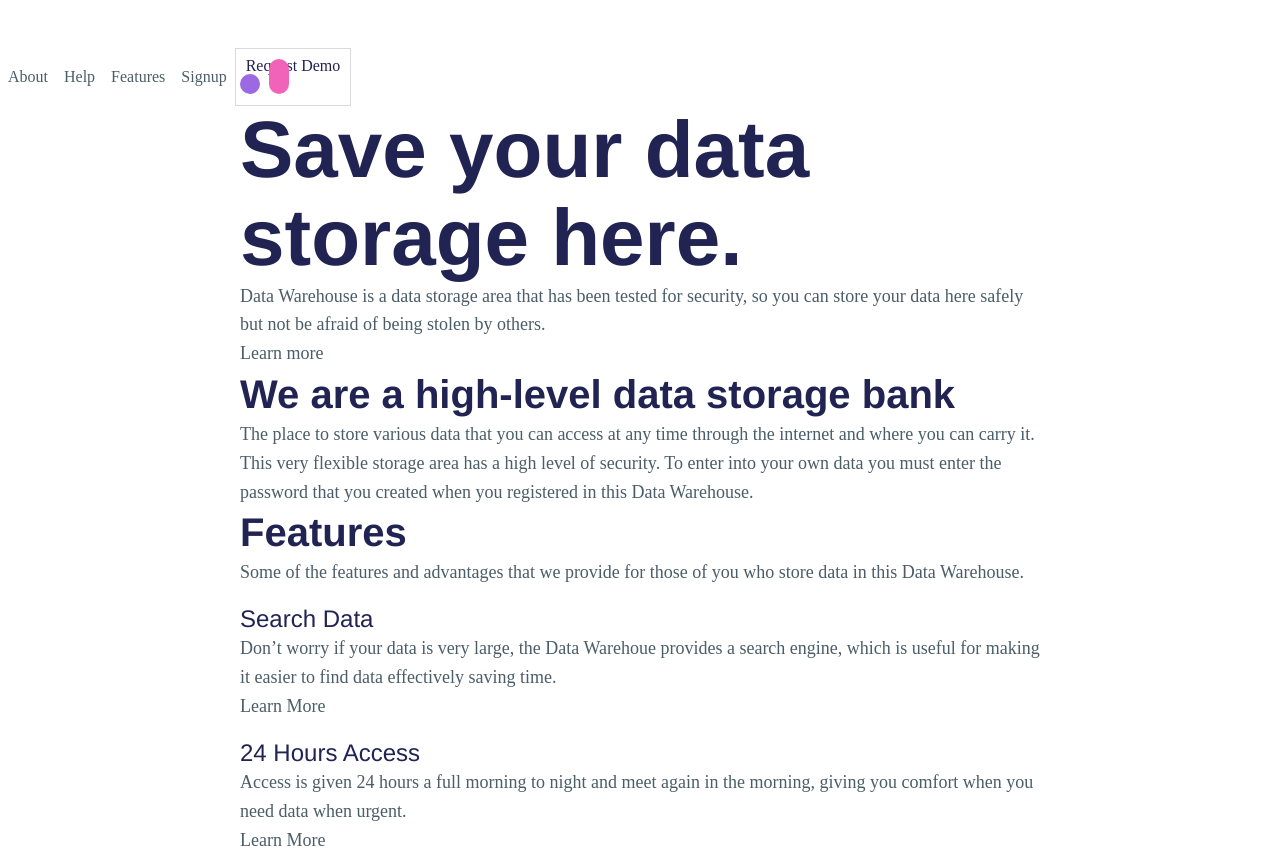
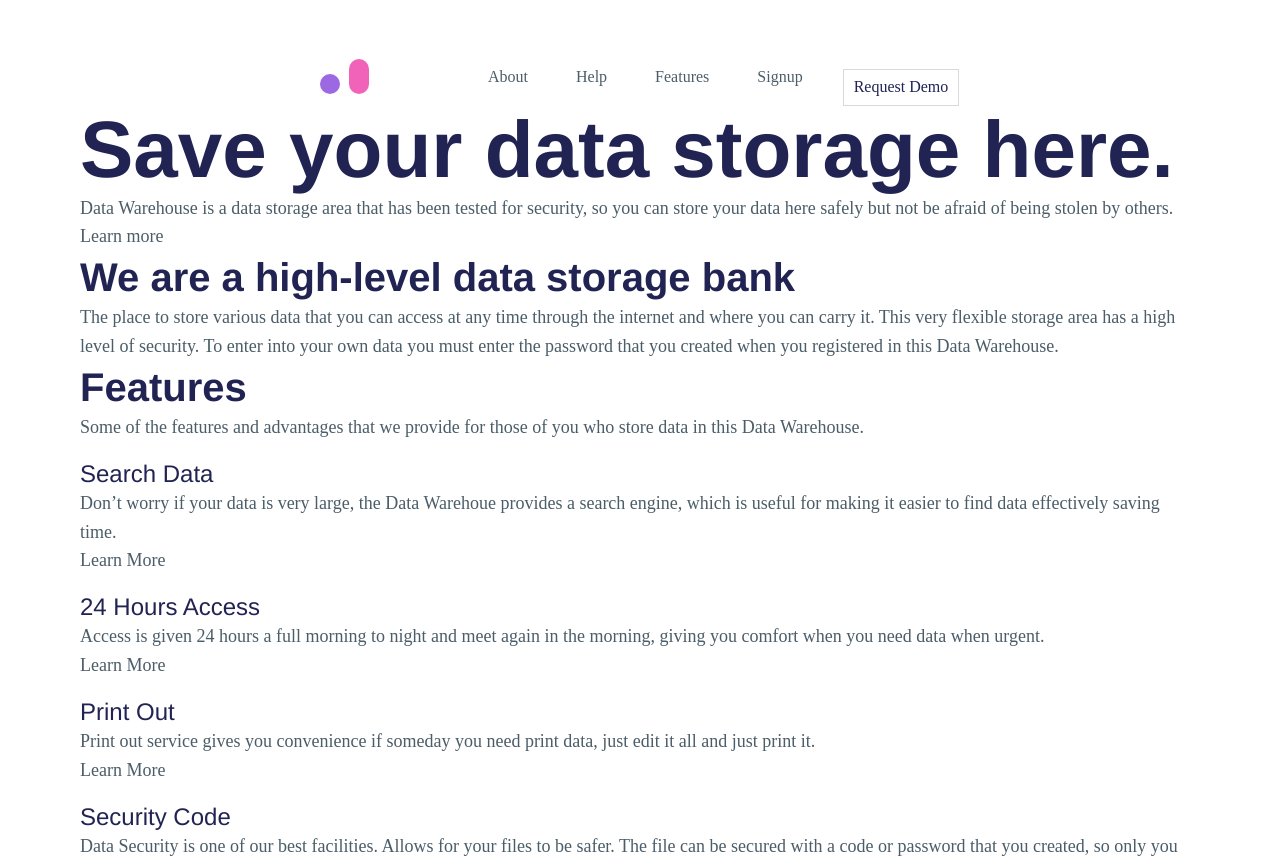
Before and after one commit to masonaviles/clickup, a website: page index.html in a window 1280 px wide. Shown: the top 857 px of the page. Drawn offline with Linux system fonts and the light colour scheme.

Commit message:
work on base styles, happy with nav so far

```diff
--- a/sass/base.scss
+++ b/sass/base.scss
@@ -1,6 +1,8 @@
-main, footer {
-    @include size-at('medium') {
-        margin: 0 15rem;
+main, footer, header {
+    @include size-at('large') {
+        width: 1120px;
+        display:block;
+        margin: 0 auto;
     }
 }
 
--- a/sass/nav.scss
+++ b/sass/nav.scss
@@ -1,6 +1,19 @@
 nav {
     display: flex;
+    flex-direction: row;
+    flex-wrap: nowrap;
     padding-top: 3rem;
+    @include size-at('medium') {
+        padding-left: 25rem;
+    }
+    li {
+        @include size-at('medium') {
+            margin-right: 2rem;
+        }
+    }
+    .btn {
+        align-self: flex-end;
+    }
 }
 
 .menu {
```
Also changed, not shown: style.css, 1 other file.
